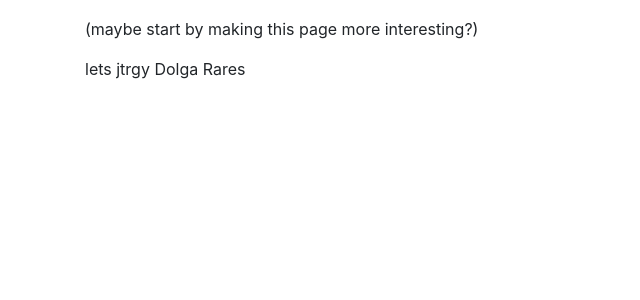
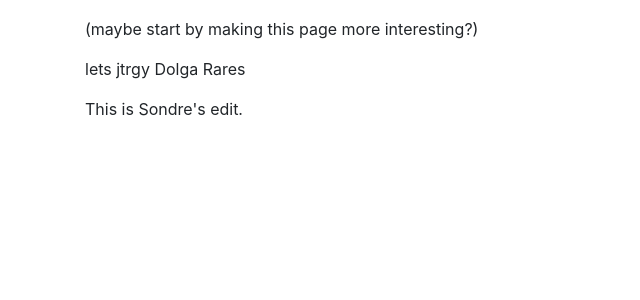
Before and after one commit to TechSocOpenSource/CoolProject, a Django app: page / in a window 1280 px wide. Shown: the part 183-483 px from the top of the page, without its empty margins (0-640 px from the left). Run offline with Django 3.2, Linux system fonts and the light colour scheme; some libraries are stand-ins or nearby versions.

Commit message:
Update base.html
my edit

```diff
--- a/templates/base.html
+++ b/templates/base.html
@@ -16,6 +16,7 @@
         <p class="lead">Make some changes to this project and submit a Pull Request!</p>
         <p>(maybe start by making this page more interesting?)</p>
         <p> lets jtrgy Dolga Rares</p>
+        <p>This is Sondre's edit.</p>
     </div>
 
 </body>
```
